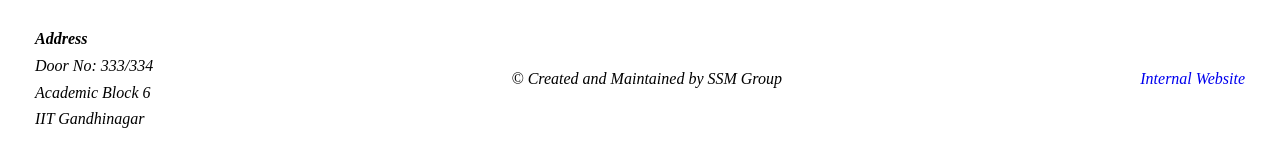
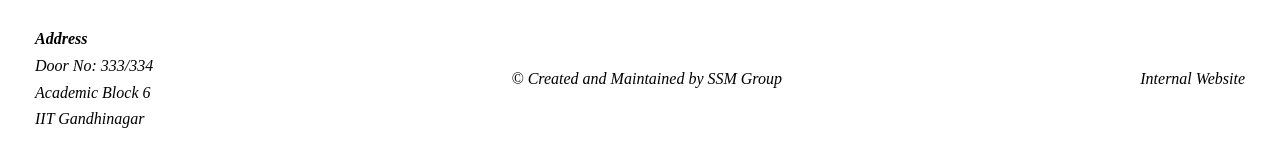
Before and after one commit to ssmgroup-iitgn/ssmgroup-iitgn.github.io, a plain HTML site: page home.html in a window 1280 px wide. Shown: the part 3860-4020 px from the top of the page. Drawn offline with Linux system fonts and the light colour scheme; some icons are missing.

Commit message:
Update home.html

```diff
--- a/home.html
+++ b/home.html
@@ -325,7 +325,7 @@
           &#169; Created and Maintained by SSM Group
         </div>
         <div class="footer-right-container">
-          <a href="https://github.com/ssmgroup-iitgn/ssmgroup-internal/blob/main/README.md" target="blank" style="text-decoration:none"> Internal Website </a>
+          <a href="https://github.com/ssmgroup-iitgn/ssmgroup-internal/blob/main/README.md" target="blank" style="text-decoration:none; color:black"> Internal Website </a>
         </div>
     </footer>
 </body>
```
